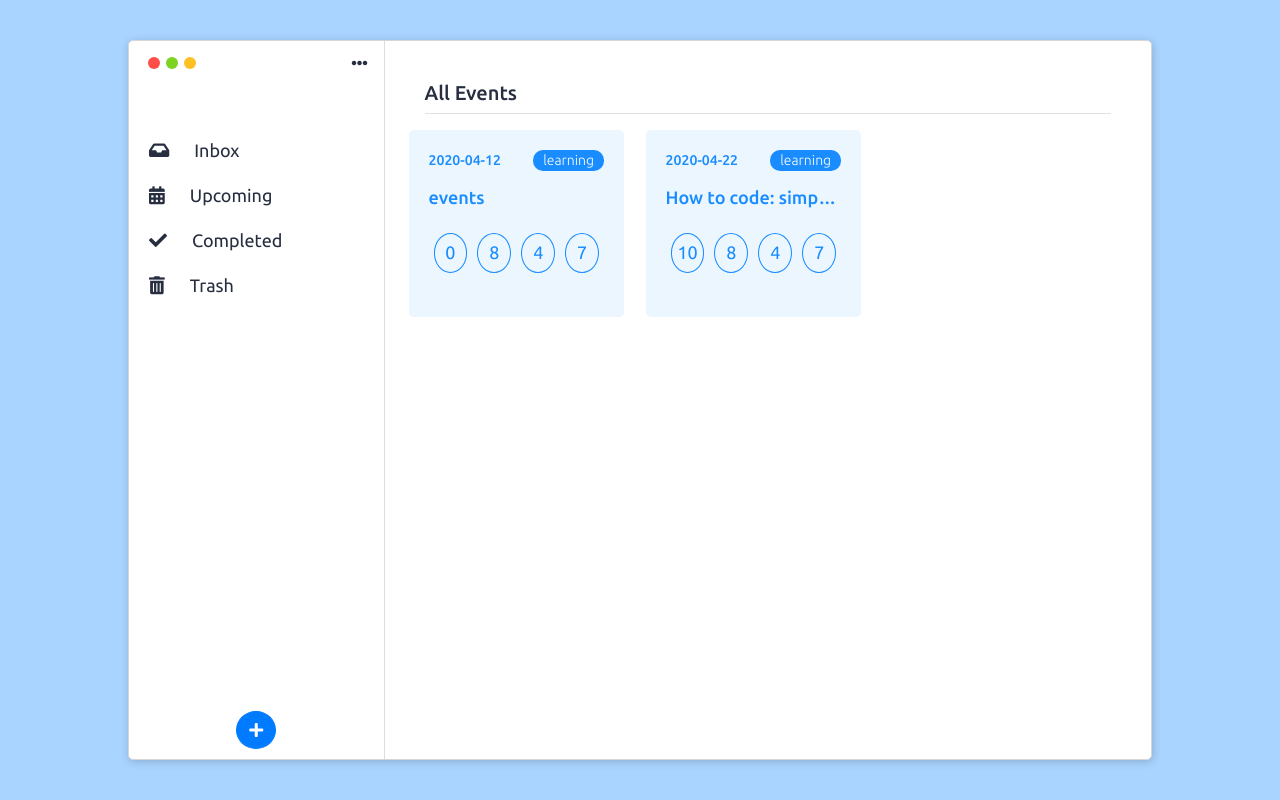
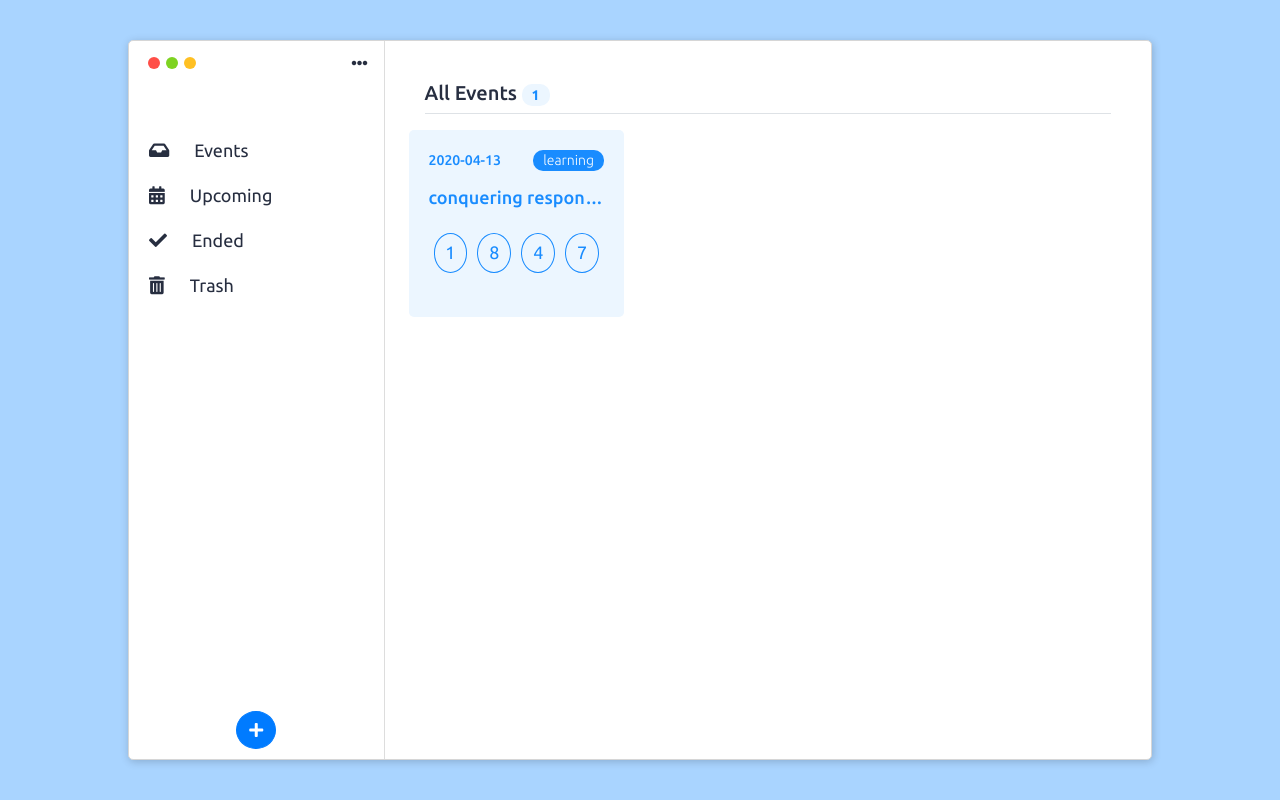
Before and after one commit to HeshamMohsen/Homos, a React (Create React App) app: page / in a window 1280 px wide. Built offline with nearby package versions, Linux system fonts and the light colour scheme; data requests are answered from the project's data file.

Commit message:
refactoring

```diff
--- a/db.json
+++ b/db.json
@@ -1,16 +1,9 @@
 {
   "events": [
     {
-      "id": "f7dfdd5f-067c-4d48-b6a9-c27f52b32370",
-      "name": "events",
-      "date": "2020-04-12",
-      "time": "",
-      "related_to": "learning"
-    },
-    {
-      "id": "77ed90e3-eb9c-4300-bbc1-027ab3fa6fe2",
-      "name": "How to code: simple data",
-      "date": "2020-04-22",
+      "id": "3b898bc9-d54c-40c8-b04a-13cc17d49884",
+      "name": "conquering responsive layouts",
+      "date": "2020-04-13",
       "time": "",
       "related_to": "learning"
     }
--- a/package.json
+++ b/package.json
@@ -19,6 +19,7 @@
     "start": "react-scripts start",
     "build": "react-scripts build",
     "test": "react-scripts test",
+    "server": "json-server --watch db.json --port 8080",
     "eject": "react-scripts eject"
   },
   "eslintConfig": {
--- a/src/components/AddEvent.js
+++ b/src/components/AddEvent.js
@@ -1,34 +1,15 @@
-import React, { useState } from "react";
+import React from "react";
 import { v4 as uuid } from "uuid";
+import useFormInput from "./useFormInput";
 
 function AddEvent() {
-  const [name, setName] = useState("");
-  const [related, setRelated] = useState("");
-  const [date, setDate] = useState("");
-  const [time, setTime] = useState("");
-
-  const nameChangeHandler = (e) => {
-    setName(e.target.value);
-  };
-
-  const relatedChangeHandler = (e) => {
-    setRelated(e.target.value);
-  };
-
-  const dateChangeHandler = (e) => {
-    setDate(e.target.value);
-  };
-
-  const timeChangeHandler = (e) => {
-    setTime(e.target.value);
-  };
+  const name = useFormInput("");
+  const related = useFormInput("");
+  const date = useFormInput("");
+  const time = useFormInput("");
 
   const submitFormHandler = (e) => {
     e.preventDefault();
-
-    if (!time) {
-      setTime("00:00");
-    }
 
     // submit to add event
     fetch("http://localhost:8080/events", {
@@ -36,7 +17,13 @@ function AddEvent() {
       headers: {
         "Content-Type": "application/json",
       },
-      body: JSON.stringify({ id: uuid(), name, date, time, related_to: "learning" }),
+      body: JSON.stringify({
+        id: uuid(),
+        name: name.value,
+        date: date.value,
+        time: time.value === "" ? "00:00" : time.value,
+        related_to: related.value,
+      }),
     }).then(() => {
       window.location.reload();
     });
@@ -56,8 +43,7 @@ function AddEvent() {
             name="name"
             required
             autoComplete="off"
-            value={name}
-            onChange={nameChangeHandler}
+            {...name}
           />
         </div>
         <div className="form-group">
@@ -68,30 +54,16 @@ function AddEvent() {
             name="name"
             required
             autoComplete="off"
-            value={related}
-            onChange={relatedChangeHandler}
+            {...related}
           />
         </div>
         <div className="form-group">
           <label>Date</label>
-          <input
-            className="form-control"
-            type="date"
-            name="date"
-            required
-            value={date}
-            onChange={dateChangeHandler}
-          />
+          <input className="form-control" type="date" name="date" required {...date} />
         </div>
         <div className="form-group">
           <label>Time</label>
-          <input
-            className="form-control"
-            type="time"
-            name="time"
-            value={time}
-            onChange={timeChangeHandler}
-          />
+          <input className="form-control" type="time" name="time" {...time} />
         </div>
         <button type="submit" value="Save" className="btn btn-primary">
           Save
--- a/src/components/Event.js
+++ b/src/components/Event.js
@@ -1,8 +1,8 @@
-import React, { useEffect, useState } from "react";
+import React from "react";
+import useCountdownTimer from "./useCountdownTimer";
 
 function Events({ name, date, time, related_to }) {
-  // custom hook
-  const [days, hours, minutes, seconds] = useCountDownTimer(`${date} ${time}`);
+  const [days, hours, minutes, seconds] = useCountdownTimer(`${date} ${time}`);
 
   return (
     <div className="event mb-4">
@@ -25,47 +25,4 @@ function Events({ name, date, time, related_to }) {
   );
 }
 
-function useCountDownTimer(dates) {
-  const [days, setDays] = useState("-");
-  const [hours, setHours] = useState("-");
-  const [minutes, setMinutes] = useState("-");
-  const [seconds, setSeconds] = useState("-");
-
-  useEffect(() => {
-    const date = new Date(dates).getTime();
-
-    const updateTimer = () => {
-      const now = new Date().getTime();
-      const distance = date - now;
-
-      const days = Math.floor(distance / (1000 * 60 * 60 * 24)); // days
-      const hours = Math.floor((distance % (1000 * 60 * 60 * 24)) / (1000 * 60 * 60)); // hours from distance
-      const minutes = Math.floor((distance % (1000 * 60 * 60)) / (1000 * 60));
-      const seconds = Math.floor((distance % (1000 * 60)) / 1000);
-
-      setDays(days);
-      setHours(hours);
-      setMinutes(minutes);
-      setSeconds(seconds);
-
-      if (now >= date) {
-        clearInterval(timer);
-        setDays("-");
-        setHours("-");
-        setMinutes("-");
-        setSeconds("-");
-        alert("event is now started.");
-      }
-    };
-
-    const timer = setInterval(updateTimer, 1000);
-
-    return () => {
-      clearInterval(timer);
-    };
-  }, [dates]);
-
-  return [days, hours, minutes, seconds];
-}
-
 export default Events;
--- a/src/components/Events.js
+++ b/src/components/Events.js
@@ -15,7 +15,9 @@ function Events() {
   return (
     <div className="events p-4">
       <main className="m-3 border-bottom m-0">
-        <h5>All Events</h5>
+        <h5>
+          All Events <span className="event__related event__related--light">{events?.length}</span>
+        </h5>
       </main>
 
       <div className="events__overflow d-flex justify-content-start align-items-start flex-wrap">
--- a/src/components/Navigation.js
+++ b/src/components/Navigation.js
@@ -5,9 +5,9 @@ function Navigation(props) {
     <div className="navigation">
       <div className="navigation__upper d-flex justify-content-between align-items-center px-3">
         <div className="d-flex">
-          <div className="circle rounded-circle rounded-pill circle-red"></div>
-          <div className="circle rounded-circle rounded-pill circle-green"></div>
-          <div className="circle rounded-circle rounded-pill circle-yellow"></div>
+          <div className="circle rounded-circle rounded-pill circle--red"></div>
+          <div className="circle rounded-circle rounded-pill circle--green"></div>
+          <div className="circle rounded-circle rounded-pill circle--yellow"></div>
         </div>
         <div>
           <i className="fas fa-ellipsis-h"></i>
@@ -16,7 +16,7 @@ function Navigation(props) {
       <div className="navigation__inner py-5">
         <div>
           <i className="fas fa-inbox item-icon"></i>
-          <p className="item-text">Inbox</p>
+          <p className="item-text">Events</p>
         </div>
         <div>
           <i className="fas fa-calendar-alt item-icon"></i>
@@ -24,7 +24,7 @@ function Navigation(props) {
         </div>
         <div>
           <i className="fas fa-check item-icon"></i>
-          <p className="item-text">Completed</p>
+          <p className="item-text">Ended</p>
         </div>
         <div>
           <i className="fas fa-trash-alt item-icon"></i>
--- /dev/null
+++ b/src/components/useCountdownTimer.js
@@ -0,0 +1,44 @@
+import { useState, useEffect } from "react";
+
+export default function useCountdownTimer(dates) {
+  const [days, setDays] = useState("-");
+  const [hours, setHours] = useState("-");
+  const [minutes, setMinutes] = useState("-");
+  const [seconds, setSeconds] = useState("-");
+
+  useEffect(() => {
+    const date = new Date(dates).getTime();
+
+    const updateTimer = () => {
+      const now = new Date().getTime();
+      const distance = date - now;
+
+      const days = Math.floor(distance / (1000 * 60 * 60 * 24)); // days
+      const hours = Math.floor((distance % (1000 * 60 * 60 * 24)) / (1000 * 60 * 60)); // hours from distance
+      const minutes = Math.floor((distance % (1000 * 60 * 60)) / (1000 * 60));
+      const seconds = Math.floor((distance % (1000 * 60)) / 1000);
+
+      setDays(days);
+      setHours(hours);
+      setMinutes(minutes);
+      setSeconds(seconds);
+
+      if (now >= date) {
+        clearInterval(timer);
+        setDays("-");
+        setHours("-");
+        setMinutes("-");
+        setSeconds("-");
+        alert("event is now started.");
+      }
+    };
+
+    const timer = setInterval(updateTimer, 1000);
+
+    return () => {
+      clearInterval(timer);
+    };
+  }, [dates]);
+
+  return [days, hours, minutes, seconds];
+}
--- /dev/null
+++ b/src/components/useFormInput.js
@@ -0,0 +1,14 @@
+import { useState } from "react";
+
+export default function useFormInput(defaultValue) {
+  const [value, setValue] = useState(defaultValue);
+
+  function handleChange(e) {
+    setValue(e.target.value);
+  }
+
+  return {
+    value,
+    onChange: handleChange,
+  };
+}
--- a/src/styles/event.scss
+++ b/src/styles/event.scss
@@ -22,6 +22,13 @@
     color: #fff;
 }
 
+.event__related--light {
+    background: #ECF6FF;
+    color: #198CFF;
+    font-weight: bold;
+    padding: 3px 10px;
+}
+
 .event__name {
     text-align: left;
 
--- a/src/styles/navigation.scss
+++ b/src/styles/navigation.scss
@@ -34,22 +34,22 @@
     font-size: 18px;
 }
 
-.circle-yellow,
-.circle-red,
-.circle-green {
+.circle--yellow,
+.circle--red,
+.circle--green {
     width: 12px;
     height: 12px;
     margin: 0 3px;
 }
 
-.circle-green {
+.circle--green {
     background-color: #7ED321;
 }
 
-.circle-yellow {
+.circle--yellow {
     background-color: #FFC023;
 }
 
-.circle-red {
+.circle--red {
     background-color: #FF4E47;
 }
```
